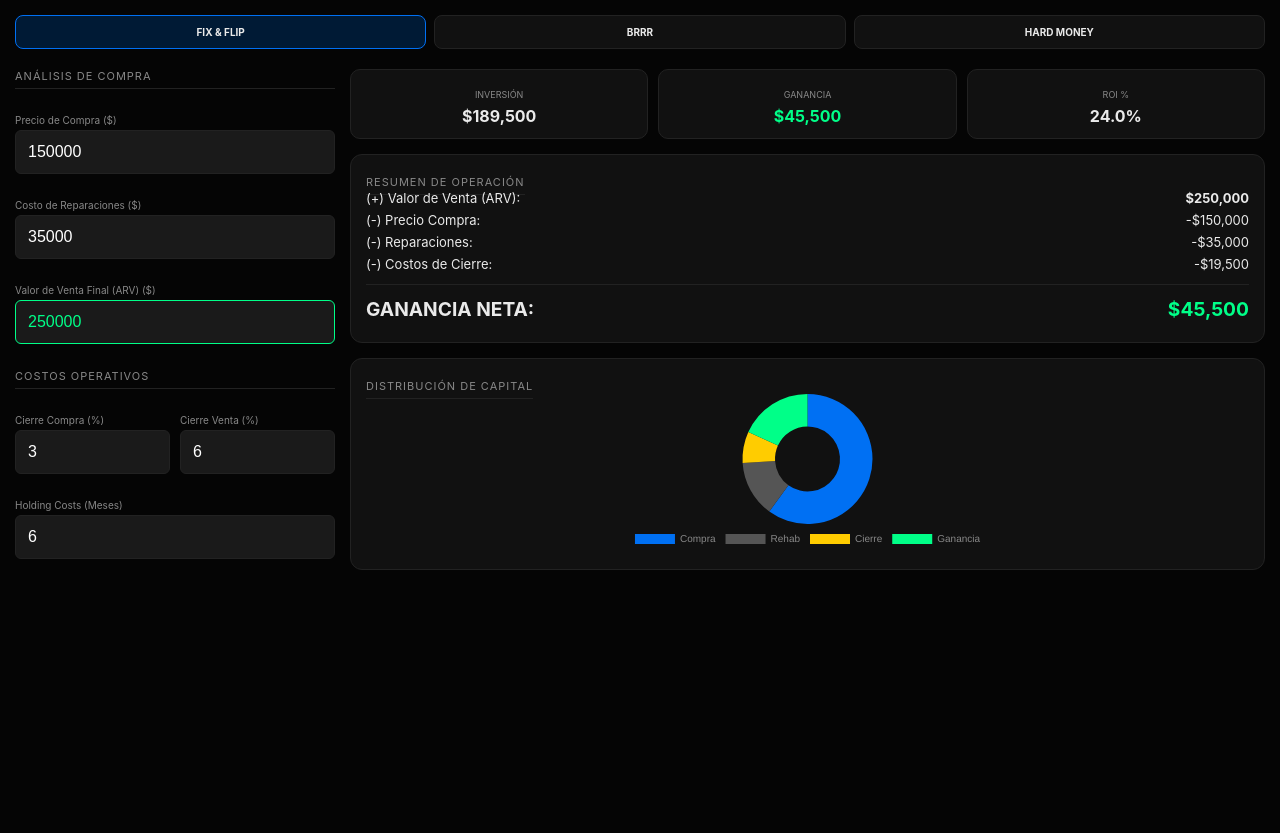
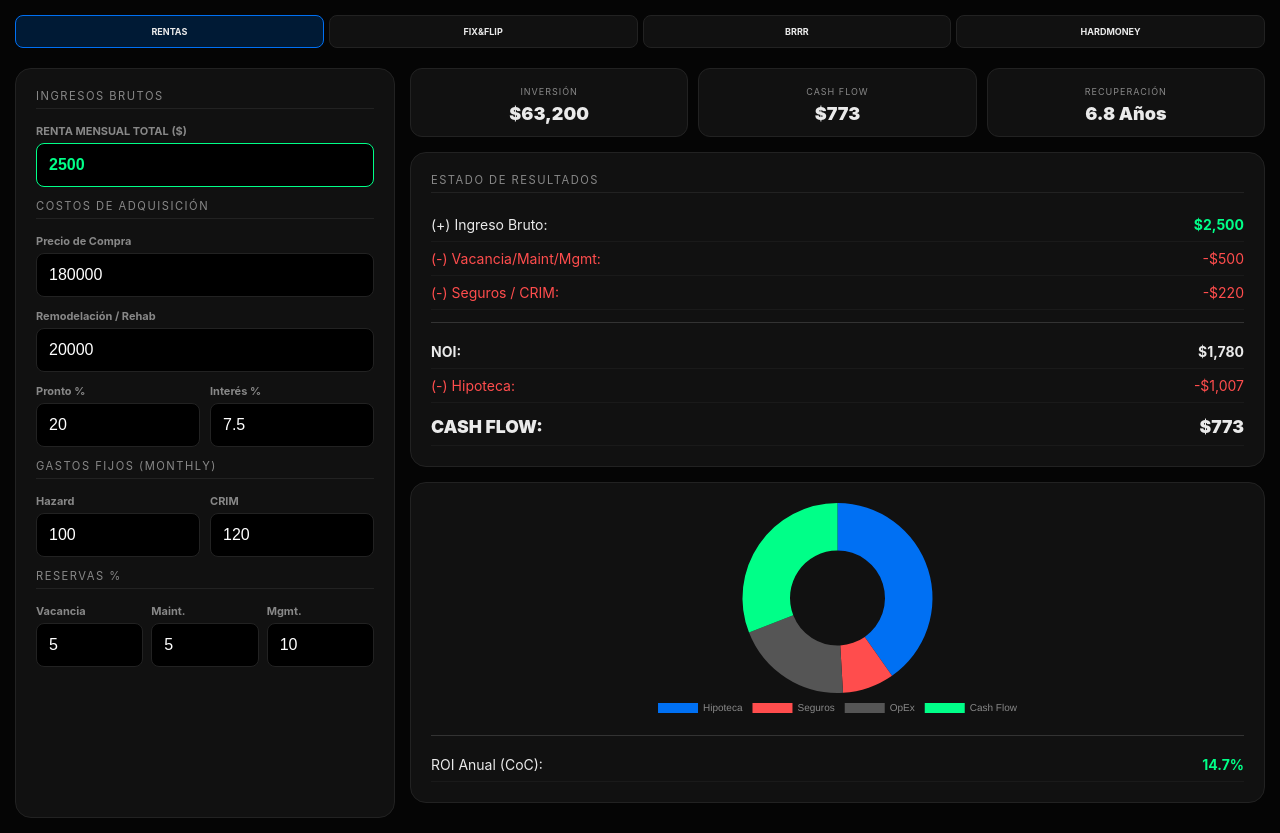
Before and after one commit to nextgrouppr/plantillas, a plain HTML site: page index.html in a window 1280 px wide. Before the commit the page ends 800 px from the top, so only its background shows below. Drawn offline with nearby package versions, Linux system fonts and the light colour scheme.

Commit message:
Update index.html

```diff
--- a/index.html
+++ b/index.html
@@ -3,11 +3,12 @@
 <head>
     <meta charset="UTF-8">
     <meta name="viewport" content="width=device-width, initial-scale=1.0, maximum-scale=1.0, user-scalable=no">
-    <title>RE Master v5.5 - Fix & Flip</title>
+    <title>RE Master v5.5 - Pro Financial Status</title>
 
     <meta name="apple-mobile-web-app-capable" content="yes">
     <meta name="apple-mobile-web-app-status-bar-style" content="black-translucent">
     <meta name="apple-mobile-web-app-title" content="RE Master">
+    <link rel="apple-touch-icon" href="icono.png">
 
     <script src="https://cdn.jsdelivr.net/npm/chart.js"></script>
     <style>
@@ -15,77 +16,102 @@
             --bg: #050505; --card: #111; --border: #222; --accent: #0070f3;
             --green: #00ff88; --red: #ff4d4d; --yellow: #ffcc00; --text: #eaeaea; --subtext: #888;
         }
-        body { background: var(--bg); color: var(--text); font-family: -apple-system, sans-serif; margin: 0; padding: 15px; }
+        body { background: var(--bg); color: var(--text); font-family: 'Inter', -apple-system, sans-serif; margin: 0; padding: 15px; font-size: 14px; }
 
-        /* Menú de Navegación */
-        .nav-menu { display: grid; grid-template-columns: 1fr 1fr 1fr; gap: 8px; margin-bottom: 20px; }
-        .nav-btn { background: var(--card); color: var(--text); text-decoration: none; text-align: center; padding: 10px 2px; border-radius: 8px; font-size: 10px; font-weight: bold; border: 1px solid var(--border); text-transform: uppercase; }
+        /* Menú de Navegación Superior */
+        .nav-menu { display: grid; grid-template-columns: repeat(4, 1fr); gap: 5px; margin-bottom: 20px; }
+        .nav-btn { background: var(--card); color: var(--text); text-decoration: none; text-align: center; padding: 10px 2px; border-radius: 8px; font-size: 9px; font-weight: bold; border: 1px solid var(--border); text-transform: uppercase; }
         .nav-btn.active { border-color: var(--accent); background: #001a35; }
 
         .wrapper { display: flex; flex-direction: column; gap: 15px; }
-        .sidebar, .main-content { display: flex; flex-direction: column; gap: 15px; }
-        .section-title { font-size: 11px; color: var(--subtext); text-transform: uppercase; letter-spacing: 1px; border-bottom: 1px solid var(--border); padding-bottom: 5px; margin-bottom: 10px; }
+        .sidebar { background: var(--card); border: 1px solid var(--border); padding: 20px; border-radius: 16px; }
+        .section-title { font-size: 0.7rem; text-transform: uppercase; letter-spacing: 1.5px; color: var(--subtext); margin-bottom: 15px; display: block; border-bottom: 1px solid #222; padding-bottom: 5px; }
 
-        .input-group { margin-bottom: 10px; }
-        label { display: block; font-size: 10px; color: var(--subtext); margin-bottom: 4px; }
-        input { width: 100%; background: #1a1a1a; border: 1px solid var(--border); border-radius: 6px; padding: 12px; color: #fff; font-size: 16px; box-sizing: border-box; }
+        .input-group { margin-bottom: 12px; }
+        label { display: block; font-size: 11px; margin-bottom: 5px; color: var(--subtext); font-weight: bold; }
+        input { width: 100%; background: #000; border: 1px solid var(--border); color: #fff; padding: 12px; border-radius: 8px; box-sizing: border-box; font-size: 1rem; }
 
-        .dashboard-grid { display: grid; grid-template-columns: 1fr 1fr 1fr; gap: 10px; }
-        .metric-card { background: var(--card); border: 1px solid var(--border); padding: 12px; border-radius: 10px; text-align: center; }
-        .metric-label { font-size: 9px; color: var(--subtext); text-transform: uppercase; }
-        .metric-val { font-size: 16px; font-weight: bold; display: block; margin-top: 4px; }
+        .dashboard-grid { display: grid; grid-template-columns: repeat(3, 1fr); gap: 10px; margin-bottom: 15px; }
+        .metric-card { background: var(--card); border: 1px solid var(--border); padding: 12px; border-radius: 12px; text-align: center; }
+        .metric-val { font-size: 18px; font-weight: 900; display: block; margin-top: 5px; }
+        .metric-label { font-size: 9px; text-transform: uppercase; color: var(--subtext); letter-spacing: 1px; }
 
-        .main-box { background: var(--card); border: 1px solid var(--border); padding: 15px; border-radius: 12px; }
-        .row-flex { display: flex; justify-content: space-between; margin-bottom: 6px; font-size: 13px; }
-        hr { border: 0; border-top: 1px solid var(--border); margin: 12px 0; }
-        .chart-container { height: 160px; position: relative; }
+        .main-box { background: var(--card); border: 1px solid var(--border); padding: 20px; border-radius: 16px; margin-bottom: 15px; }
+        .chart-container { height: 220px; position: relative; }
 
-        @media (min-width: 768px) { .wrapper { flex-direction: row; } .sidebar { width: 320px; } .main-content { flex: 1; } }
+        .row-flex { display: flex; justify-content: space-between; padding: 8px 0; border-bottom: 1px solid #1a1a1a; }
+        .positive { color: var(--green); }
+        .negative { color: var(--red); }
+
+        hr { border: 0; border-top: 1px solid #333; margin: 12px 0; }
+        .total-row { font-size: 1.1rem; font-weight: 900; margin-top: 5px; }
+
+        @media (min-width: 768px) {
+            .wrapper { grid-template-columns: 380px 1fr; display: grid; }
+        }
     </style>
 </head>
 <body>
 
 <div class="nav-menu">
-    <a href="index.html" class="nav-btn active">Fix & Flip</a>
+    <a href="index.html" class="nav-btn active">Rentas</a>
+    <a href="fix-and-flip.html" class="nav-btn">Fix&Flip</a>
     <a href="brrr.html" class="nav-btn">BRRR</a>
-    <a href="hard-money-flip.html" class="nav-btn">Hard Money</a>
+    <a href="hard-money-flip.html" class="nav-btn">HardMoney</a>
 </div>
 
 <div class="wrapper">
     <div class="sidebar">
-        <span class="section-title">Análisis de Compra</span>
-        <div class="input-group"><label>Precio de Compra ($)</label><input id="price" type="number" value="150000" oninput="calc()"></div>
-        <div class="input-group"><label>Costo de Reparaciones ($)</label><input id="rehab" type="number" value="35000" oninput="calc()"></div>
-        <div class="input-group"><label>Valor de Venta Final (ARV) ($)</label><input id="arv" type="number" value="250000" oninput="calc()" style="color:var(--green); border-color:var(--green);"></div>
+        <span class="section-title">Ingresos Brutos</span>
+        <div class="input-group">
+            <label>RENTA MENSUAL TOTAL ($)</label>
+            <input id="grossIncome" type="number" value="2500" oninput="calc()" style="border-color: var(--green); color: var(--green); font-weight: bold;">
+        </div>
 
-        <span class="section-title">Costos Operativos</span>
-        <div style="display:grid; grid-template-columns: 1fr 1fr; gap:10px;">
-            <div class="input-group"><label>Cierre Compra (%)</label><input id="close_buy" type="number" value="3" oninput="calc()"></div>
-            <div class="input-group"><label>Cierre Venta (%)</label><input id="close_sell" type="number" value="6" oninput="calc()"></div>
+        <span class="section-title">Costos de Adquisición</span>
+        <div class="input-group"><label>Precio de Compra</label><input id="price" type="number" value="180000" oninput="calc()"></div>
+        <div class="input-group"><label>Remodelación / Rehab</label><input id="rehab" type="number" value="20000" oninput="calc()"></div>
+        <div style="display:grid; grid-template-columns:1fr 1fr; gap:10px;">
+            <div class="input-group"><label>Pronto %</label><input id="down" type="number" value="20" oninput="calc()"></div>
+            <div class="input-group"><label>Interés %</label><input id="rate" type="number" value="7.5" oninput="calc()"></div>
         </div>
-        <div class="input-group"><label>Holding Costs (Meses)</label><input id="months" type="number" value="6" oninput="calc()"></div>
+
+        <span class="section-title">Gastos Fijos (Monthly)</span>
+        <div style="display:grid; grid-template-columns:1fr 1fr; gap:10px;">
+            <div class="input-group"><label>Hazard</label><input id="hazard" type="number" value="100" oninput="calc()"></div>
+            <div class="input-group"><label>CRIM</label><input id="crim" type="number" value="120" oninput="calc()"></div>
+        </div>
+
+        <span class="section-title">Reservas %</span>
+        <div style="display:grid; grid-template-columns:1fr 1fr 1fr; gap:8px;">
+            <div class="input-group"><label>Vacancia</label><input id="vac_pct" type="number" value="5" oninput="calc()"></div>
+            <div class="input-group"><label>Maint.</label><input id="maint_pct" type="number" value="5" oninput="calc()"></div>
+            <div class="input-group"><label>Mgmt.</label><input id="mgmt_pct" type="number" value="10" oninput="calc()"></div>
+        </div>
     </div>
 
     <div class="main-content">
         <div class="dashboard-grid">
-            <div class="metric-card"><span class="metric-label">Inversión</span><span id="m_total" class="metric-val">--</span></div>
-            <div class="metric-card"><span class="metric-label">Ganancia</span><span id="m_profit" class="metric-val" style="color:var(--green)">--</span></div>
-            <div class="metric-card"><span class="metric-label">ROI %</span><span id="m_roi" class="metric-val">--</span></div>
+            <div class="metric-card"><span class="metric-label">Inversión</span><span id="m_total_invest" class="metric-val">--</span></div>
+            <div class="metric-card"><span class="metric-label">Cash Flow</span><span id="m_cf" class="metric-val">--</span></div>
+            <div class="metric-card"><span class="metric-label">Recuperación</span><span id="m_recovery" class="metric-val">--</span></div>
         </div>
 
         <div class="main-box">
-            <span class="section-title">Resumen de Operación</span>
-            <div class="row-flex"><span>(+) Valor de Venta (ARV):</span> <b id="r_arv">--</b></div>
-            <div class="row-flex"><span>(-) Precio Compra:</span> <span id="r_price">--</span></div>
-            <div class="row-flex"><span>(-) Reparaciones:</span> <span id="r_rehab">--</span></div>
-            <div class="row-flex"><span>(-) Costos de Cierre:</span> <span id="r_closing">--</span></div>
+            <span class="section-title">Estado de Resultados</span>
+            <div class="row-flex"><span>(+) Ingreso Bruto:</span> <b class="positive" id="r_gross">--</b></div>
+            <div class="row-flex"><span class="negative">(-) Vacancia/Maint/Mgmt:</span> <span class="negative" id="r_opex_pct">--</span></div>
+            <div class="row-flex"><span class="negative">(-) Seguros / CRIM:</span> <span class="negative" id="r_escrow">--</span></div>
             <hr>
-            <div class="row-flex" style="font-size:1.2rem; font-weight:bold;"><span>GANANCIA NETA:</span> <span id="r_profit" style="color:var(--green)">--</span></div>
+            <div class="row-flex" style="font-weight:bold;"><span>NOI:</span> <b id="r_noi">--</b></div>
+            <div class="row-flex"><span class="negative">(-) Hipoteca:</span> <span class="negative" id="r_pi">--</span></div>
+            <div class="row-flex total-row"><span>CASH FLOW:</span> <span id="r_cf">--</span></div>
         </div>
 
         <div class="main-box">
-            <span class="section-title">Distribución de Capital</span>
-            <div class="chart-container"><canvas id="flipChart"></canvas></div>
+            <div class="chart-container"><canvas id="rentChart"></canvas></div>
+            <hr>
+            <div class="row-flex"><span>ROI Anual (CoC):</span> <b id="r_coc" class="positive">--%</b></div>
         </div>
     </div>
 </div>
@@ -96,44 +122,52 @@ function v(id){ return parseFloat(document.getElementById(id).value)||0; }
 function f(n){ return "$" + n.toLocaleString('en-US', {minimumFractionDigits:0, maximumFractionDigits:0}); }
 
 function calc() {
-    const arv = v("arv");
+    const gross = v("grossIncome");
     const price = v("price");
     const rehab = v("rehab");
-    const closeBuy = price * (v("close_buy")/100);
-    const closeSell = arv * (v("close_sell")/100);
-    const totalClosing = closeBuy + closeSell;
+    const downAmt = price * (v("down")/100);
+    const loan = price - downAmt;
+    const rate = (v("rate")/100)/12;
 
-    const totalInvested = price + rehab + closeBuy;
-    const profit = arv - price - rehab - totalClosing;
-    const roi = totalInvested > 0 ? (profit / totalInvested) * 100 : 0;
+    const pi = loan > 0 ? (loan * rate * Math.pow(1+rate, 360)) / (Math.pow(1+rate, 360) - 1) : 0;
+    const opex_pct = gross * ((v("vac_pct") + v("maint_pct") + v("mgmt_pct")) / 100);
+    const escrow = v("hazard") + v("crim");
 
-    document.getElementById("m_total").innerText = f(totalInvested);
-    document.getElementById("m_profit").innerText = f(profit);
-    document.getElementById("m_roi").innerText = roi.toFixed(1) + "%";
+    const noi = gross - opex_pct - escrow;
+    const cf = noi - pi;
+    const totalInvested = downAmt + rehab + (price * 0.04);
+    const coc = totalInvested > 0 ? ((cf * 12) / totalInvested) * 100 : 0;
+    const recovery = (cf > 0) ? (totalInvested / (cf * 12)) : 0;
 
-    document.getElementById("r_arv").innerText = f(arv);
-    document.getElementById("r_price").innerText = "-" + f(price);
-    document.getElementById("r_rehab").innerText = "-" + f(rehab);
-    document.getElementById("r_closing").innerText = "-" + f(totalClosing);
-    document.getElementById("r_profit").innerText = f(profit);
+    document.getElementById("m_total_invest").innerText = f(totalInvested);
+    document.getElementById("m_cf").innerText = f(cf);
+    document.getElementById("m_recovery").innerText = recovery > 0 ? recovery.toFixed(1) + " Años" : "∞";
 
-    updateChart(price, rehab, totalClosing, profit);
+    document.getElementById("r_gross").innerText = f(gross);
+    document.getElementById("r_opex_pct").innerText = "-" + f(opex_pct);
+    document.getElementById("r_escrow").innerText = "-" + f(escrow);
+    document.getElementById("r_noi").innerText = f(noi);
+    document.getElementById("r_pi").innerText = "-" + f(pi);
+    document.getElementById("r_cf").innerText = f(cf);
+    document.getElementById("r_coc").innerText = coc.toFixed(1) + "%";
+
+    updateChart(pi, escrow, opex_pct, cf);
 }
 
-function updateChart(p, r, c, pr) {
-    const ctx = document.getElementById('flipChart').getContext('2d');
+function updateChart(pi, escrow, opex, cf) {
+    const ctx = document.getElementById('rentChart').getContext('2d');
     if(chart) chart.destroy();
     chart = new Chart(ctx, {
         type: 'doughnut',
         data: {
-            labels: ['Compra', 'Rehab', 'Cierre', 'Ganancia'],
+            labels: ['Hipoteca', 'Seguros', 'OpEx', 'Cash Flow'],
             datasets: [{
-                data: [p, r, c, pr > 0 ? pr : 0],
-                backgroundColor: ['#0070f3', '#555', '#ffcc00', '#00ff88'],
+                data: [pi, escrow, opex, cf > 0 ? cf : 0],
+                backgroundColor: ['#0070f3', '#ff4d4d', '#555', '#00ff88'],
                 borderWidth: 0
             }]
         },
-        options: { maintainAspectRatio: false, plugins: { legend: { position: 'bottom', labels: { color: '#888', font: { size: 10 } } } } }
+        options: { maintainAspectRatio: false, plugins: { legend: { position: 'bottom', labels: { color: '#888', font: {size: 10} } } } }
     });
 }
 calc();
```
